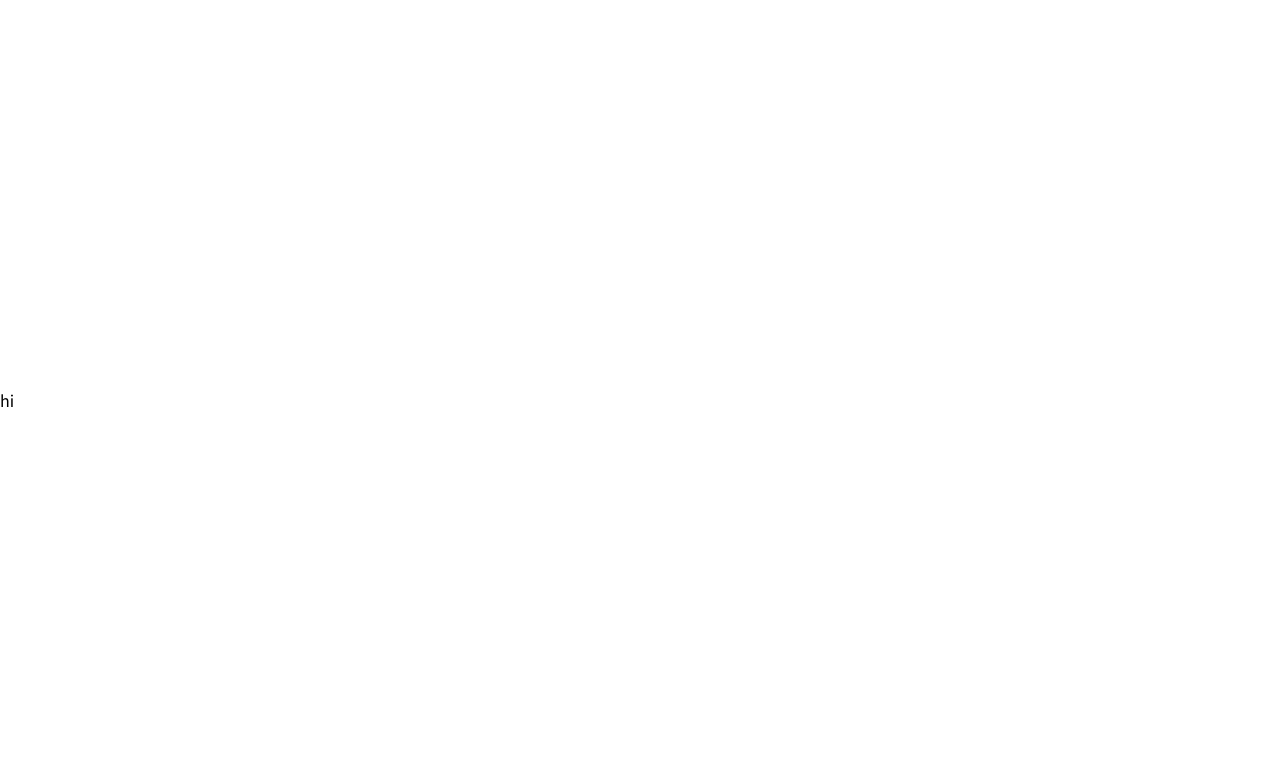
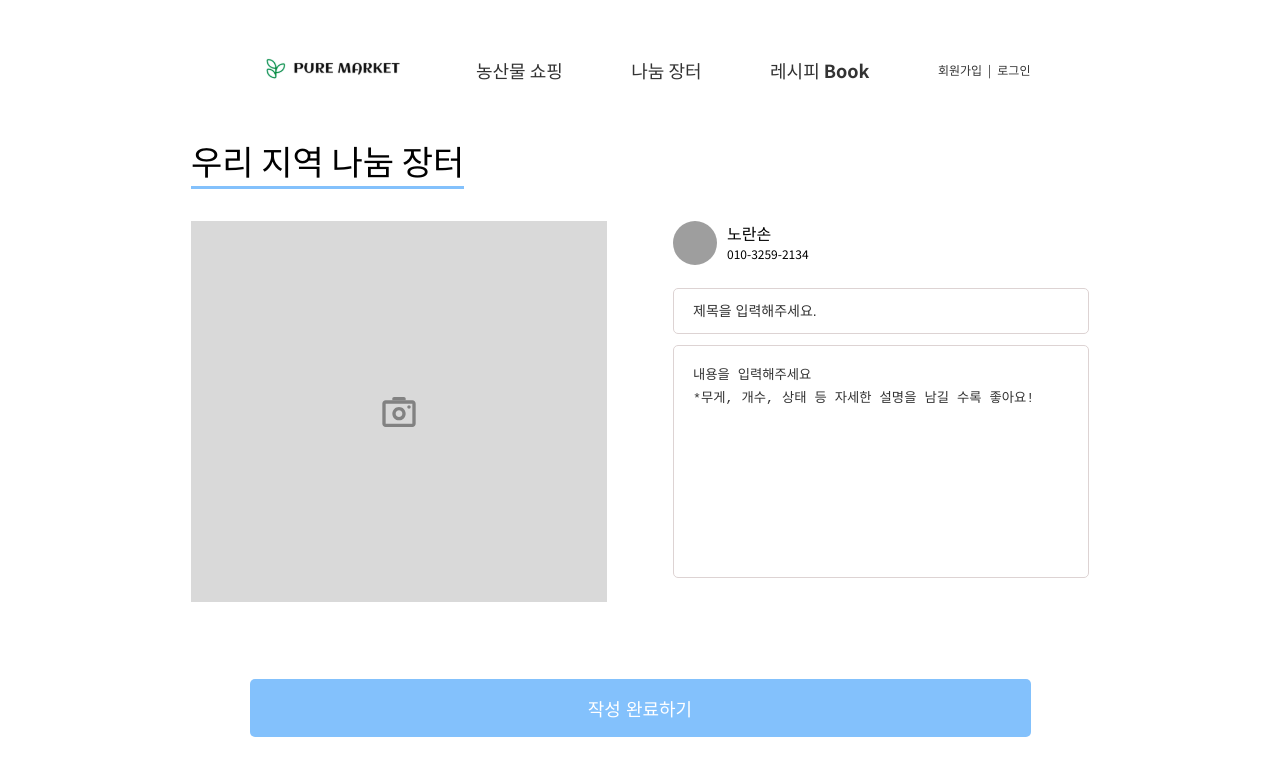
Before and after one commit to kko-bugi/pure-market-client, a React (Vite) app: page /share/write in a window 1280 px wide. Shown: the top 776 px of the page. Built offline with nearby package versions, Linux system fonts and the light colour scheme; grey boxes are pictures that could not be loaded.

Commit message:
Feat: Add Write

```diff
--- a/src/pages/Share/Write.jsx
+++ b/src/pages/Share/Write.jsx
@@ -1,5 +1,83 @@
+import styled from "styled-components";
+import Template from "../../components/Template";
+import MiniProfile from "../../components/MiniProfile";
+import WriteInput from "../../components/writeForm/WriteInput";
+import WriteTextArea from "../../components/writeForm/WriteTextArea";
+import SubmitBtn from "../../components/writeForm/SubmitBtn";
+import WriteImgInput from "../../components/writeForm/WriteImgInput";
+
 const Write = () => {
-  return <div>hi</div>;
+  return (
+    <Template>
+      <ContentWrapper>
+        <Title>우리 지역 나눔 장터</Title>
+        <StyledForm action="">
+          <InputsWrapper>
+            <LeftWrapper>
+              <WriteImgInput />
+            </LeftWrapper>
+            <RightWrapper>
+              <MiniProfile />
+              <WriteInput
+                name="title"
+                placeholder="제목을 입력해주세요."
+                style={{ marginTop: "23px" }}
+              />
+              <WriteTextArea
+                name="description"
+                placeholder={
+                  "내용을 입력해주세요\n*무게, 개수, 상태 등 자세한 설명을 남길 수록 좋아요!"
+                }
+                height="193px"
+                style={{ marginTop: "11px", marginBottom: "19px" }}
+              />
+            </RightWrapper>
+          </InputsWrapper>
+          <SubmitBtn onClick={() => {}} bgColor="#83C1FC" />
+        </StyledForm>
+      </ContentWrapper>
+    </Template>
+  );
 };
 
 export default Write;
+
+const Title = styled.div`
+  font-size: 34px;
+  font-weight: 700;
+  border-bottom: 3px solid #83c1fc;
+  margin-bottom: 32px;
+  width: fit-content;
+`;
+const ContentWrapper = styled.div`
+  width: 100%;
+  max-width: 898px;
+  height: 100%;
+  padding-top: 46px;
+`;
+
+const LeftWrapper = styled.div`
+  background-color: #d9d9d9;
+  width: 100%;
+  display: flex;
+  justify-content: center;
+  align-items: center;
+  max-height: 416px;
+`;
+
+const RightWrapper = styled.div`
+  width: 100%;
+`;
+
+const StyledForm = styled.form`
+  margin-top: 23px;
+  display: flex;
+  flex-direction: column;
+  align-items: center;
+`;
+const InputsWrapper = styled.div`
+  display: grid;
+  grid-template-columns: repeat(2, 1fr);
+  gap: 66px;
+  width: 100%;
+`;
```
